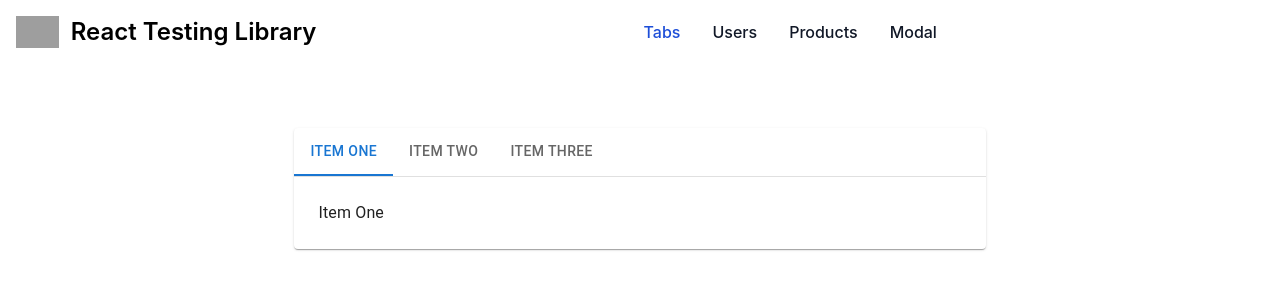
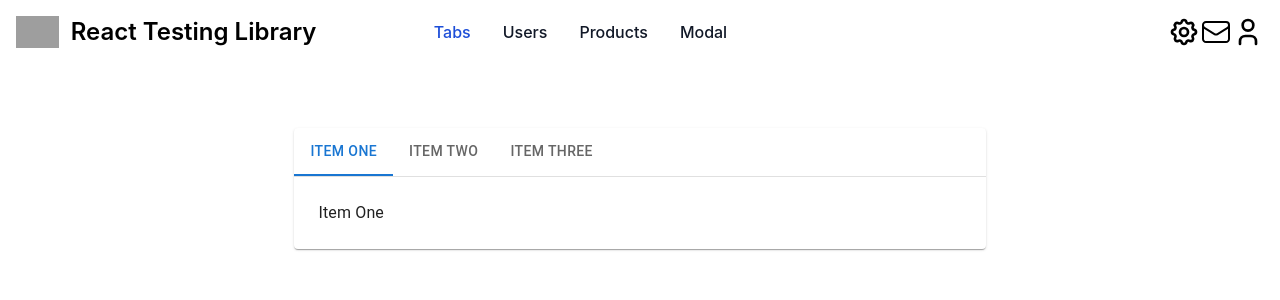
Before and after one commit to Samira-ABDI79/ReactTestingLibraryJest, a React (Create React App) app: page / in a window 1280 px wide. Shown: the top 300 px of the page. Built offline with nearby package versions, Linux system fonts and the light colour scheme; grey boxes are pictures that could not be loaded.

Commit message:
feat (layout) : add Icons

```diff
--- /dev/null
+++ b/src/Layout/Icons.js
@@ -0,0 +1,16 @@
+export default function Icons(){
+    return(
+        <>
+         <div className="flex justify-between items-center " >
+      <span id="settings"><svg class="w-8 h-8 "  width="24" height="24" viewBox="0 0 24 24" stroke-width="2" stroke="currentColor" fill="none" stroke-linecap="round" stroke-linejoin="round">  <path stroke="none" d="M0 0h24v24H0z"/>  <path d="M10.325 4.317c.426-1.756 2.924-1.756 3.35 0a1.724 1.724 0 0 0 2.573 1.066c1.543-.94 3.31.826 2.37 2.37a1.724 1.724 0 0 0 1.065 2.572c1.756.426 1.756 2.924 0 3.35a1.724 1.724 0 0 0 -1.066 2.573c.94 1.543-.826 3.31-2.37 2.37a1.724 1.724 0 0 0 -2.572 1.065c-.426 1.756-2.924 1.756-3.35 0a1.724 1.724 0 0 0 -2.573 -1.066c-1.543.94-3.31-.826-2.37-2.37a1.724 1.724 0 0 0 -1.065 -2.572c-1.756-.426-1.756-2.924 0-3.35a1.724 1.724 0 0 0 1.066 -2.573c-.94-1.543.826-3.31 2.37-2.37.996.608 2.296.07 2.572-1.065z" />  <circle cx="12" cy="12" r="3" /></svg></span>
+   <span><svg xmlns="http://www.w3.org/2000/svg" fill="none" viewBox="0 0 24 24" stroke-width="1.5" stroke="currentColor" class="w-8 h-8 ">
+  <path stroke-linecap="round" stroke-linejoin="round" d="M21.75 6.75v10.5a2.25 2.25 0 01-2.25 2.25h-15a2.25 2.25 0 01-2.25-2.25V6.75m19.5 0A2.25 2.25 0 0019.5 4.5h-15a2.25 2.25 0 00-2.25 2.25m19.5 0v.243a2.25 2.25 0 01-1.07 1.916l-7.5 4.615a2.25 2.25 0 01-2.36 0L3.32 8.91a2.25 2.25 0 01-1.07-1.916V6.75" />
+</svg>
+</span>
+            <span id="user">
+            <svg class="w-8 h-8 "  width="24" height="24" viewBox="0 0 24 24" stroke-width="2" stroke="currentColor" fill="none" stroke-linecap="round" stroke-linejoin="round">  <path stroke="none" d="M0 0h24v24H0z"/>  <circle cx="12" cy="7" r="4" />  <path d="M6 21v-2a4 4 0 0 1 4 -4h4a4 4 0 0 1 4 4v2" /></svg>
+            </span>
+      </div>
+        </>
+    )
+}
--- a/src/Layout/Navbar.js
+++ b/src/Layout/Navbar.js
@@ -1,4 +1,5 @@
-import { Link, BrowserRouter } from "react-router-dom";
+import { Link } from "react-router-dom";
+import Icons from "./Icons";
 
 export default function Navbar(){
     return(
@@ -6,32 +7,14 @@ export default function Navbar(){
 
 
 <nav className="bg-white border-gray-200 dark:bg-gray-900">
-  <div className="max-w-screen-xl flex flex-wrap items-center justify-between mx-auto p-4">
+  <div className="max-w-screen-xl  mx-auto p-4  flex justify-between items-center gap-x-40 ">
   <a href="https://flowbite.com/" className="flex items-center">
       <img src="https://testing-library.com/img/octopus-64x64.png" className="h-8 mr-3" alt="Flowbite Logo" />
       <span className="self-center text-2xl font-semibold whitespace-nowrap dark:text-white">React Testing Library</span>
   </a>
-  <div className="flex md:order-2">
 
-    <div className="relative hidden md:block">
+    <div className="items-center justify-between hidden w-full md:flex   " id="navbar-search">
 
-      </div>
-    <button data-collapse-toggle="navbar-search" type="button" className="inline-flex items-center p-2 w-10 h-10 justify-center text-sm text-gray-500 rounded-lg md:hidden hover:bg-gray-100 focus:outline-none focus:ring-2 focus:ring-gray-200 dark:text-gray-400 dark:hover:bg-gray-700 dark:focus:ring-gray-600" aria-controls="navbar-search" aria-expanded="false">
-        <span className="sr-only">Open main menu</span>
-        <svg className="w-5 h-5" aria-hidden="true" xmlns="http://www.w3.org/2000/svg" fill="none" viewBox="0 0 17 14">
-            <path stroke="currentColor" stroke-linecap="round" stroke-linejoin="round" stroke-width="2" d="M1 1h15M1 7h15M1 13h15"/>
-        </svg>
-    </button>
-  </div>
-    <div className="items-center justify-between hidden w-full md:flex md:w-auto md:order-1" id="navbar-search">
-      <div className="relative mt-3 md:hidden">
-        <div className="absolute inset-y-0 left-0 flex items-center pl-3 pointer-events-none">
-          <svg className="w-4 h-4 text-gray-500 dark:text-gray-400" aria-hidden="true" xmlns="http://www.w3.org/2000/svg" fill="none" viewBox="0 0 20 20">
-            <path stroke="currentColor" stroke-linecap="round" stroke-linejoin="round" stroke-width="2" d="m19 19-4-4m0-7A7 7 0 1 1 1 8a7 7 0 0 1 14 0Z"/>
-          </svg>
-        </div>
-
-      </div>
       <ul className="flex flex-col p-4 md:p-0 mt-4 font-medium border border-gray-100 rounded-lg bg-gray-50 md:flex-row md:space-x-8 md:mt-0 md:border-0 md:bg-white dark:bg-gray-800 md:dark:bg-gray-900 dark:border-gray-700">
         <li>
 
@@ -47,6 +30,7 @@ export default function Navbar(){
           <Link to="/modal" className="block py-2 pl-3 pr-4 text-gray-900 rounded hover:bg-gray-100 md:hover:bg-transparent md:hover:text-blue-700 md:p-0 dark:text-white md:dark:hover:text-blue-500 dark:hover:bg-gray-700 dark:hover:text-white md:dark:hover:bg-transparent dark:border-gray-700">Modal</Link>
         </li>
       </ul>
+     <Icons />
     </div>
   </div>
 </nav>
```
